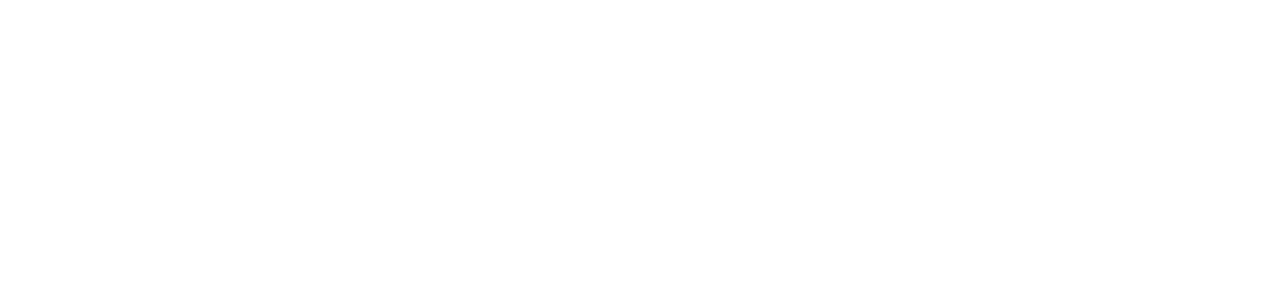
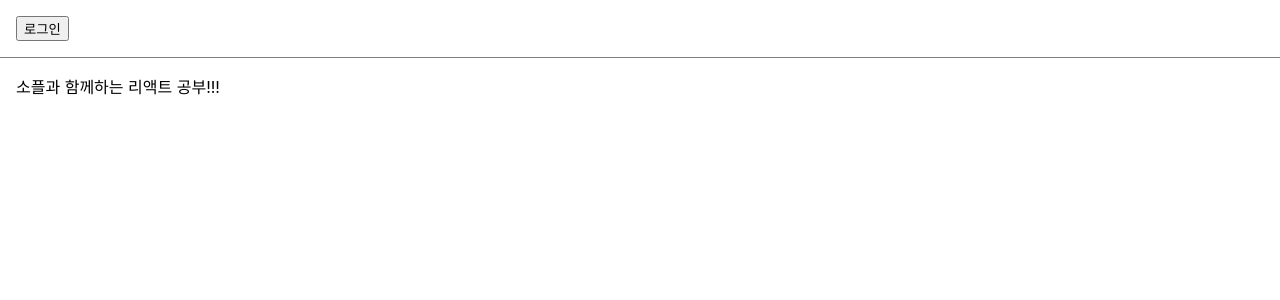
Before and after one commit to chocozzangzzang/react_practice, a React (Create React App) app: page / in a window 1280 px wide. Shown: the top 300 px of the page. Built offline with nearby package versions, Linux system fonts and the light colour scheme.

Commit message:
Hook / Handling Event / Conditional Rendering 240421

```diff
--- /dev/null
+++ b/src/chapter07/Accomodate.jsx
@@ -0,0 +1,39 @@
+import React, { useEffect, useState} from 'react'
+import useCounter from "./useCounter";
+
+const MAX_CAPACITY = 10;
+
+function Accomodate() {
+    const [isFull, setIsFull] = useState(false);
+    const [count, increaseCount, decreaseCount] = useCounter(0);
+
+    // 랜더링 후에 수행하는 hook, mount된 직후 호출, 랜더링 될 때 마다 업데이트 //
+    useEffect(() => {
+        console.log("====================");
+        console.log("useEffect() is called.");
+        console.log(`isFull : ${isFull}`);
+    });
+
+    // 랜더링 후에 수행하는 hook, mount된 직후 호출, count값이 바뀔 때 마다 업데이트 //
+    useEffect(() => {
+        setIsFull(count >= MAX_CAPACITY);
+        console.log(`Current State is ${count}`);
+    }, [count]);
+
+    return (
+        <div style={{padding : 16}}>
+            <p>{`총 ${count}명 수용했습니다.`}</p>
+
+            <button onClick={increaseCount} disabled={isFull}>
+                입장
+            </button>
+            <button onClick={decreaseCount}>
+                퇴장
+            </button>
+
+            {isFull && <p style={{color : "red"}}>정원이 가득찼습니다.</p>}
+        </div>
+  );
+}
+
+export default Accomodate;
--- /dev/null
+++ b/src/chapter08/ConfirmButton.jsx
@@ -0,0 +1,55 @@
+import React, {useState} from 'react';
+
+/*
+class ConfirmButton extends React.Component {
+    constructor(props) {
+        super(props);
+
+        this.state = {
+            isConfirmed : false,
+        };
+
+        // this.handleConfirm = this.handleConfirm.bind(this);
+    }
+
+    // handleConfirm() {
+    //     this.setState((prevState) => ({
+    //         isConfirmed : !prevState.isConfirmed,
+    //     }));
+    // }
+
+    handleConfirm = () => {
+        this.setState((prevState) => ({
+            isConfirmed : !prevState.isConfirmed,
+        }))
+    }
+
+    render() {
+        return (
+            <button
+                onClick={this.handleConfirm}
+                disabled={this.state.isConfirmed}
+            >
+                {this.state.isConfirmed? "확인됨" : "확인하기"}
+            </button>
+        );
+    }
+}*/
+
+function ConfirmButton(props) {
+
+    const [isConfirmed, setIsConfirmed] = useState(false);
+
+    const handleConfirm = () => {
+        setIsConfirmed((prevIsConfirmed) => !prevIsConfirmed)
+    };
+
+    return (
+        <button onClick={handleConfirm} disabled={isConfirmed}>
+            {isConfirmed ? "확인됨" : "확인하기"}
+        </button>
+    )
+
+}
+
+export default ConfirmButton;
--- /dev/null
+++ b/src/chapter09/LandingPage.jsx
@@ -0,0 +1,28 @@
+import React, { useState } from 'react'
+import Toolbar from "./Toolbar";
+
+function LandingPage(props) {
+
+    const [isLoggedIn, setIsLoggedIn] = useState(false);
+
+    const onClickLogin = () => {
+        setIsLoggedIn(true);
+    }
+
+    const onClickLogout = () => {
+        setIsLoggedIn(false);
+    }
+
+    return (
+        <div>
+            <Toolbar
+                isLoggedIn={isLoggedIn}
+                onClickLogin={onClickLogin}
+                onClickLogout={onClickLogout}
+            />
+                <div style={{padding:16}}>소플과 함께하는 리액트 공부!!!</div>
+        </div>
+    )
+}
+
+export default LandingPage;
--- /dev/null
+++ b/src/chapter09/Toolbar.jsx
@@ -0,0 +1,32 @@
+import React from 'react'
+
+const styles = {
+    wrapper : {
+        padding : 16,
+        display : "flex",
+        flexDirection : "row",
+        borderBottom : "1px solid grey",
+    },
+    greeting : {
+        marginRight : 0,
+    },
+};
+
+function Toolbar(props) {
+
+    const {isLoggedIn, onClickLogin, onClickLogout} = props;
+
+    return (
+        <div style={styles.wrapper}>
+            {isLoggedIn && <span style={styles.greeting}>환영합니다!!</span>}
+
+            {isLoggedIn ? (
+                <button onClick={onClickLogout}>로그아웃</button>
+            ) : (
+                <button onClick={onClickLogin}>로그인</button>
+            )}
+        </div>
+    );
+}
+
+export default Toolbar;
--- a/src/index.js
+++ b/src/index.js
@@ -7,7 +7,10 @@
 // import Library from "./chapter03/Library";
 // import Clock from "./chapter04/Clock";
 // import CommentList from './chapter05/CommentList';
-import NotificationList from './chapter06/NotificationList';
+// import NotificationList from './chapter06/NotificationList';
+// import Accomodate from './chapter07/Accomodate';
+// import ConfirmButton from './chapter08/ConfirmButton';
+import LandingPage from './chapter09/LandingPage';
 
 const root = ReactDOM.createRoot(document.getElementById('root'));
 // root.render(
@@ -19,7 +22,7 @@
 setInterval(() => {
   root.render(
     <React.StrictMode>
-      <NotificationList />
+      <LandingPage />
     </React.StrictMode>,
   )
 }, 1000);
```
Also changed, not shown: src/chapter07/useCounter.jsx (added, +12 -0 lines).
